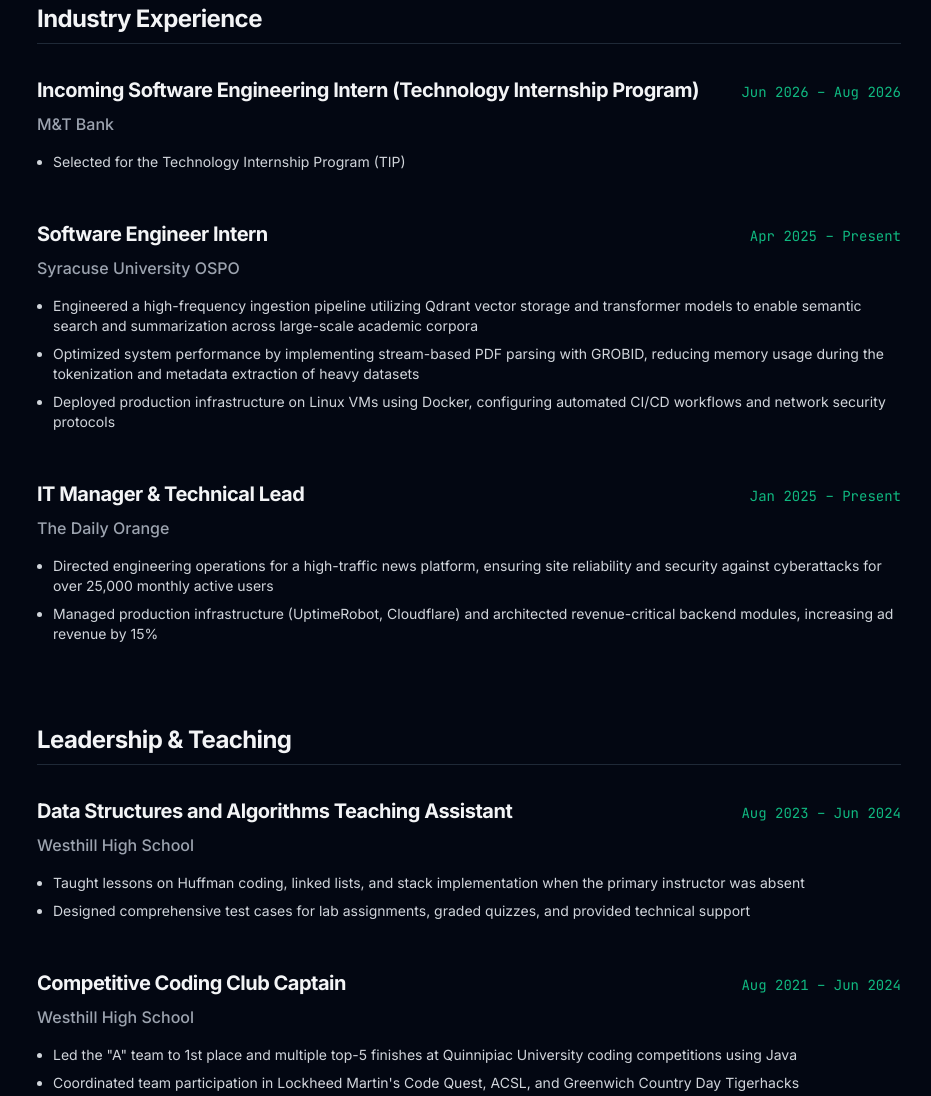
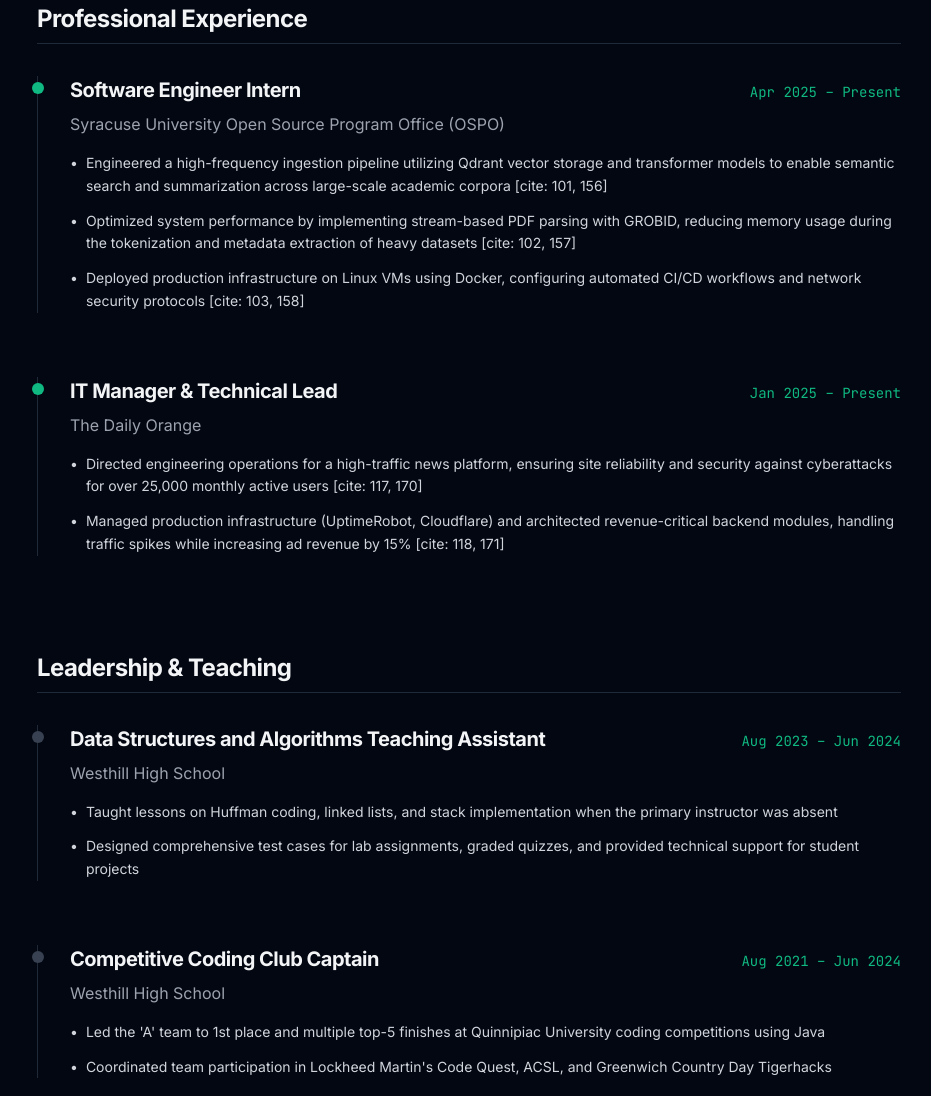
Before and after one commit to adiloryspayev/adiloryspayev.github.io, an Astro site: page /experience in a window 1280 px wide. Shown: the part 142-1238 px from the top of the page, without its empty margins (171-1102 px from the left). Built offline with nearby package versions, Linux system fonts and the light colour scheme; Astro itself is replaced by a stand-in of ours.

Commit message:
Refactor experience section and update content

```diff
--- a/src/pages/experience.astro
+++ b/src/pages/experience.astro
@@ -1,85 +1,80 @@
 ---
 import BaseLayout from '../layouts/BaseLayout.astro';
 
-const professional = [
+const experience = [
   {
-    title: 'Incoming Software Engineering Intern (Technology Internship Program)',
-    org: 'M&T Bank',
-    date: 'Jun 2026 – Aug 2026',
-    loc: 'Buffalo, NY',
-    bullets: ['Selected for the Technology Internship Program (TIP)']
-  },
-  {
-    title: 'Software Engineer Intern',
-    org: 'Syracuse University OSPO',
-    date: 'Apr 2025 – Present',
+    title: "Software Engineer Intern",
+    org: "Syracuse University Open Source Program Office (OSPO)",
+    date: "Apr 2025 – Present",
     bullets: [
-      'Engineered a high-frequency ingestion pipeline utilizing Qdrant vector storage and transformer models to enable semantic search and summarization across large-scale academic corpora',
-      'Optimized system performance by implementing stream-based PDF parsing with GROBID, reducing memory usage during the tokenization and metadata extraction of heavy datasets',
-      'Deployed production infrastructure on Linux VMs using Docker, configuring automated CI/CD workflows and network security protocols'
+      "Engineered a high-frequency ingestion pipeline utilizing Qdrant vector storage and transformer models to enable semantic search and summarization across large-scale academic corpora [cite: 101, 156]",
+      "Optimized system performance by implementing stream-based PDF parsing with GROBID, reducing memory usage during the tokenization and metadata extraction of heavy datasets [cite: 102, 157]",
+      "Deployed production infrastructure on Linux VMs using Docker, configuring automated CI/CD workflows and network security protocols [cite: 103, 158]"
     ]
   },
   {
-    title: 'IT Manager & Technical Lead',
-    org: 'The Daily Orange',
-    date: 'Jan 2025 – Present',
+    title: "IT Manager & Technical Lead",
+    org: "The Daily Orange",
+    date: "Jan 2025 – Present",
     bullets: [
-      'Directed engineering operations for a high-traffic news platform, ensuring site reliability and security against cyberattacks for over 25,000 monthly active users',
-      'Managed production infrastructure (UptimeRobot, Cloudflare) and architected revenue-critical backend modules, increasing ad revenue by 15%'
+      "Directed engineering operations for a high-traffic news platform, ensuring site reliability and security against cyberattacks for over 25,000 monthly active users [cite: 117, 170]",
+      "Managed production infrastructure (UptimeRobot, Cloudflare) and architected revenue-critical backend modules, handling traffic spikes while increasing ad revenue by 15% [cite: 118, 171]"
     ]
   }
 ];
 
 const leadership = [
   {
-    title: 'Data Structures and Algorithms Teaching Assistant',
-    org: 'Westhill High School',
-    date: 'Aug 2023 – Jun 2024',
+    title: "Data Structures and Algorithms Teaching Assistant",
+    org: "Westhill High School",
+    date: "Aug 2023 – Jun 2024",
     bullets: [
-      'Taught lessons on Huffman coding, linked lists, and stack implementation when the primary instructor was absent',
-      'Designed comprehensive test cases for lab assignments, graded quizzes, and provided technical support'
+      "Taught lessons on Huffman coding, linked lists, and stack implementation when the primary instructor was absent ",
+      "Designed comprehensive test cases for lab assignments, graded quizzes, and provided technical support for student projects "
     ]
   },
   {
-    title: 'Competitive Coding Club Captain',
-    org: 'Westhill High School',
-    date: 'Aug 2021 – Jun 2024',
+    title: "Competitive Coding Club Captain",
+    org: "Westhill High School",
+    date: "Aug 2021 – Jun 2024",
     bullets: [
-      'Led the "A" team to 1st place and multiple top-5 finishes at Quinnipiac University coding competitions using Java',
-      'Coordinated team participation in Lockheed Martin\'s Code Quest, ACSL, and Greenwich Country Day Tigerhacks'
+      "Led the 'A' team to 1st place and multiple top-5 finishes at Quinnipiac University coding competitions using Java ",
+      "Coordinated team participation in Lockheed Martin's Code Quest, ACSL, and Greenwich Country Day Tigerhacks "
     ]
   }
 ];
 ---
 <BaseLayout title="Experience | Adil Oryspayev">
   <div class="max-w-4xl mx-auto px-4 py-20">
-    <h2 class="section-title">Industry Experience</h2>
-    <div class="space-y-12 mb-20">
-      {professional.map(exp => (
-        <div class="group">
+    <h2 class="section-title">Professional Experience</h2>
+    <div class="space-y-16 mb-24">
+      {experience.map(exp => (
+        <div class="relative pl-8 border-l border-gray-800">
+          <div class="absolute -left-1.5 top-1.5 w-3 h-3 bg-emerald-500 rounded-full"></div>
           <div class="flex justify-between items-baseline mb-2">
             <h3 class="text-xl font-bold text-gray-100">{exp.title}</h3>
             <span class="text-sm font-mono text-emerald-500">{exp.date}</span>
           </div>
-          <p class="text-gray-400 font-medium mb-4">{exp.org}</p>
-          <ul class="list-disc list-outside ml-4 space-y-2 text-gray-300 text-sm">
-            {exp.bullets.map(bullet => <li>{bullet}</li>)}
+          <p class="text-gray-400 mb-4">{exp.org}</p>
+          <ul class="space-y-3 text-sm text-gray-300 leading-relaxed">
+            {exp.bullets.map(bullet => <li class="flex gap-2"><span>•</span>{bullet}</li>)}
           </ul>
         </div>
       ))}
     </div>
 
     <h2 class="section-title">Leadership & Teaching</h2>
-    <div class="space-y-12">
-      {leadership.map(exp => (
-        <div class="group">
+    <div class="space-y-16">
+      {leadership.map(lead => (
+        <div class="relative pl-8 border-l border-gray-800">
+          <div class="absolute -left-1.5 top-1.5 w-3 h-3 bg-gray-700 rounded-full"></div>
           <div class="flex justify-between items-baseline mb-2">
-            <h3 class="text-xl font-bold text-gray-100">{exp.title}</h3>
-            <span class="text-sm font-mono text-emerald-500">{exp.date}</span>
+            <h3 class="text-xl font-bold text-gray-100">{lead.title}</h3>
+            <span class="text-sm font-mono text-emerald-500">{lead.date}</span>
           </div>
-          <p class="text-gray-400 font-medium mb-4">{exp.org}</p>
-          <ul class="list-disc list-outside ml-4 space-y-2 text-gray-300 text-sm">
-            {exp.bullets.map(bullet => <li>{bullet}</li>)}
+          <p class="text-gray-400 mb-4">{lead.org}</p>
+          <ul class="space-y-3 text-sm text-gray-300 leading-relaxed">
+            {lead.bullets.map(bullet => <li class="flex gap-2"><span>•</span>{bullet}</li>)}
           </ul>
         </div>
       ))}
```
